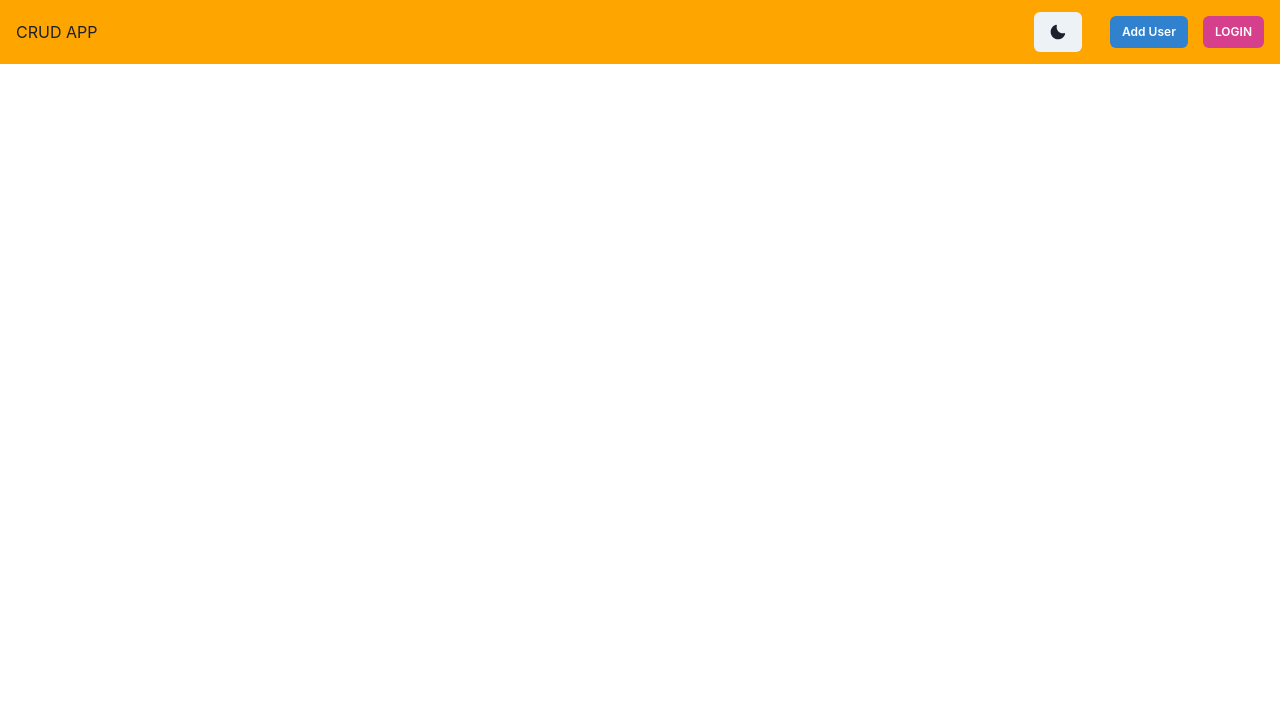
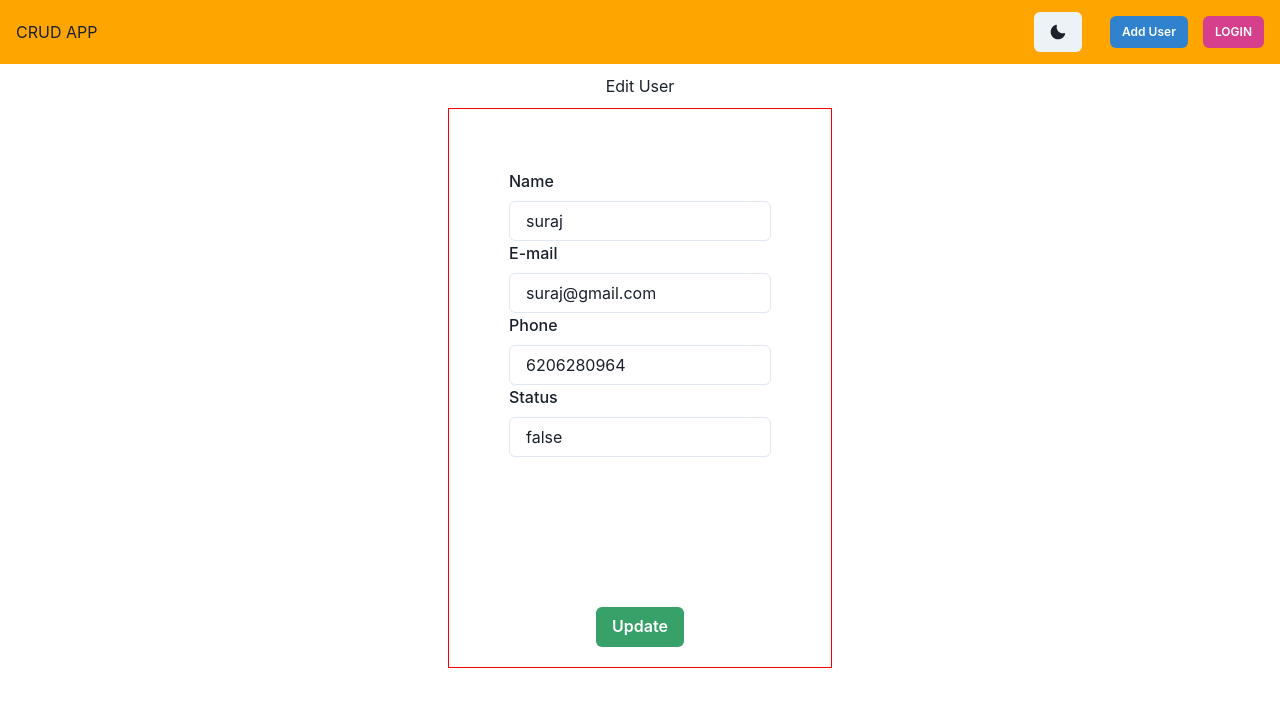
Before and after one commit to BitPassion/Invoice-App, a React (Create React App) app: page /editpage/1 in a window 1280 px wide. Shown: the top 706 px of the page. Built offline with nearby package versions, Linux system fonts and the light colour scheme; data requests are answered from the project's data file.

Commit message:
update user completed

```diff
--- a/db.json
+++ b/db.json
@@ -1,11 +1,11 @@
 {
   "users": [
     {
-      "id": 1,
-      "name": "json-server",
-      "email": "typicode@gmail.com",
-      "phone": "6745645",
-      "status": false
+      "name": "suraj",
+      "email": "suraj@gmail.com",
+      "phone": "6206280964",
+      "status": "false",
+      "id": 1
     }
   ]
 }
--- a/src/components/Card.jsx
+++ b/src/components/Card.jsx
@@ -1,19 +1,45 @@
-import React from 'react'
-import {Routes, Route} from 'react-router-dom'
-import Homepage from './Homepage'
-import Login from './Login';
-import Editpage from './Editpage';
-import Add from './Add';
+import { Badge, Button, ButtonGroup, Tbody, Td, Tr } from "@chakra-ui/react";
+import React from "react";
+import { useDispatch } from "react-redux";
+import { delUser, loadUser } from "../redux/action";
+import { Link } from 'react-router-dom';
 
-const MainRoutes = () => {
+const Card = ({ id, name, email, phone, status }) => {
+  const dispatch = useDispatch();
+
+  const handleDel = (id) => {
+    dispatch(delUser(id)).then(() => {
+        dispatch(loadUser())
+    })
+  };
+
+
+
   return (
-    <Routes>
-        <Route path='/' element={<Homepage />} />
-        <Route path='/login' element={<Login />} />
-        <Route path='/editpage/:id' element={<Editpage />} />
-        <Route path='/add' element={<Add />} />
-    </Routes>
-  )
-}
+    <Tbody>
+      <Tr>
+        <Td>{id}</Td>
+        <Td>{name}</Td>
+        <Td>{email}</Td>
+        <Td>{phone}</Td>
+        <Td>
+          {status==='true' ? (
+            <Badge colorScheme={"green"}>Active</Badge>
+          ) : (
+            <Badge colorScheme={"red"}>Not Active</Badge>
+          )}
+        </Td>
+        <Td>
+          <ButtonGroup variant="outline" spacing="6">
+            <Link to={`/editpage/${id}`}><Button colorScheme="green">Edit</Button></Link>
+            <Button colorScheme="red" onClick={() => handleDel(id)}>
+              Delete
+            </Button>
+          </ButtonGroup>
+        </Td>
+      </Tr>
+    </Tbody>
+  );
+};
 
-export default MainRoutes
+export default Card;
--- a/src/components/Navbar.jsx
+++ b/src/components/Navbar.jsx
@@ -8,7 +8,7 @@ import {
   useColorMode,
 } from "@chakra-ui/react";
 import { MoonIcon, SunIcon } from "@chakra-ui/icons";
-import { useNavigate } from "react-router-dom";
+import { Link, useNavigate } from "react-router-dom";
 
 export default function Navbar() {
   const { colorMode, toggleColorMode } = useColorMode();
@@ -22,7 +22,7 @@ export default function Navbar() {
     <>
       <Box bg={useColorModeValue("orange", "gray.900")} px={4}>
         <Flex h={16} alignItems={"center"} justifyContent={"space-between"}>
-          <Box>CRUD APP</Box>
+          <Link to='/'>CRUD APP</Link>
 
           <Flex alignItems={"center"}>
             <Stack direction={"row"} spacing={7}>
--- a/src/index.js
+++ b/src/index.js
@@ -7,6 +7,9 @@ import { BrowserRouter } from "react-router-dom";
 import { Provider } from "react-redux";
 import { store } from "./redux/store";
 import { ChakraProvider } from "@chakra-ui/react";
+import axios from "axios"
+
+axios.defaults.baseURL = "http://localhost:8080"
 
 const root = ReactDOM.createRoot(document.getElementById("root"));
 root.render(
--- a/src/pages/Addpage.jsx
+++ b/src/pages/Addpage.jsx
@@ -1,7 +1,63 @@
+import { Box, Button, Flex, FormLabel, Input, Text } from "@chakra-ui/react";
 import React from "react";
+import { useState } from "react";
+import { useDispatch } from 'react-redux';
+import { addUser } from "../redux/action";
+import {  useNavigate } from 'react-router-dom';
 
 const Addpage = () => {
-  return <div>Addpage</div>;
+  const [name, setName] = useState('');
+  const [email, setEmail] = useState('');
+  const [phone, setPhon] = useState('');
+  const dispatch = useDispatch();
+  const navigate = useNavigate()
+
+  const handleAdd = (id) => {
+    const payload = {
+      name,
+      email,
+      phone,
+      status:"false"
+    }
+
+    dispatch(addUser(payload))
+    navigate("/")
+
+  }
+
+  return (
+    <>
+    <Text marginTop={'10px'}>Add User</Text>
+    <Flex justifyContent="center">
+      <Box
+        border={"1px solid red"}
+        width="30%"
+        height={"60vh"}
+        padding="60px"
+        marginTop={"8vh"}
+      >
+        <Box  height="100%">
+          <FormLabel>Name</FormLabel>
+          <Input
+            type="text"
+            onChange={(e) => setName(e.target.value)}
+          />
+          <FormLabel>E-mail</FormLabel>
+          <Input
+            type="email"
+            onChange={(e) => setEmail(e.target.value)}
+          />
+          <FormLabel>Phone</FormLabel>
+          <Input
+            type="email"
+            onChange={(e) => setPhon(e.target.value)}
+          />
+        </Box>
+        <Button colorScheme={"green"}onClick={handleAdd}  >Add</Button>
+      </Box>
+    </Flex>
+    </>
+  );
 };
 
 export default Addpage;
--- a/src/pages/Editpage.jsx
+++ b/src/pages/Editpage.jsx
@@ -1,9 +1,90 @@
-import React from 'react'
+import { Box, Button, Flex, FormLabel, Input, Text } from "@chakra-ui/react";
+import React, { useEffect } from "react";
+import { useState } from "react";
+import { useDispatch, useSelector } from "react-redux";
+import { useNavigate, useParams } from "react-router-dom";
+import { editUser, getSingleUser } from "../redux/action";
 
 const Editpage = () => {
+  const [name, setName] = useState("");
+  const [email, setEmail] = useState("");
+  const [phone, setPhon] = useState("");
+  const [status, setStatus] = useState("false");
+  const dispatch = useDispatch();
+  const navigate = useNavigate();
+  const { id } = useParams();
+  const users = useSelector((state) => state.users);
+
+  const handleUpdate = () => {
+    const payload = {
+      name,
+      email,
+      phone,
+      status,
+    };
+
+    console.log("payload is ", payload);
+    dispatch(editUser(id, payload));
+    navigate("/");
+  };
+
+  useEffect(() => {
+    dispatch(getSingleUser(id));
+  }, [dispatch, id]);
+
+  useEffect(() => {
+    if (users) {
+      setName(users.name);
+      setEmail(users.email);
+      setPhon(users.phone);
+      setStatus(users.status);
+    }
+  }, [users]);
+
   return (
-    <div>Editpage</div>
-  )
-}
+    <>
+      <Text marginTop={"10px"}>Edit User</Text>
+      <Flex justifyContent="center">
+        <Box
+          border={"1px solid red"}
+          width="30%"
+          height={"70vh"}
+          padding="60px"
+          marginTop={"10px"}
+        >
+          <Box height="100%">
+            <FormLabel>Name</FormLabel>
+            <Input
+              type="text"
+              value={name || ""}
+              onChange={(e) => setName(e.target.value)}
+            />
+            <FormLabel>E-mail</FormLabel>
+            <Input
+              type="email"
+              value={email || ""}
+              onChange={(e) => setEmail(e.target.value)}
+            />
+            <FormLabel>Phone</FormLabel>
+            <Input
+              type="number"
+              value={phone || ""}
+              onChange={(e) => setPhon(e.target.value)}
+            />
+            <FormLabel>Status</FormLabel>
+            <Input
+              type="text"
+              value={status || ""}
+              onChange={(e) => setStatus(e.target.value)}
+            />
+          </Box>
+          <Button colorScheme={"green"} onClick={handleUpdate}>
+            Update
+          </Button>
+        </Box>
+      </Flex>
+    </>
+  );
+};
 
-export default Editpage
+export default Editpage;
--- a/src/pages/Homepage.jsx
+++ b/src/pages/Homepage.jsx
@@ -4,6 +4,7 @@ import { Table, Thead, Tr, Th, TableContainer } from "@chakra-ui/react";
 import { useDispatch, useSelector } from "react-redux";
 import { useEffect } from "react";
 import { loadUser } from "../redux/action";
+import Card from "../components/Card";
 
 const Homepage = () => {
   const users = useSelector((state) => state.users);
@@ -14,9 +15,7 @@ const Homepage = () => {
     dispatch(loadUser());
   }, [dispatch]);
 
-
   console.log(users);
-
 
   return (
     <div>
@@ -32,6 +31,9 @@ const Homepage = () => {
               <Th>Action</Th>
             </Tr>
           </Thead>
+          {users?.length > 0  && users.map((e) => {
+            return <Card key={e.id} {...e} />;
+          })}
         </Table>
       </TableContainer>
     </div>
--- a/src/pages/MainRoutes.jsx
+++ b/src/pages/MainRoutes.jsx
@@ -2,12 +2,14 @@ import React from 'react'
 import {Routes, Route} from 'react-router-dom'
 import Homepage from './Homepage'
 import Addpage from './Addpage';
+import Editpage from './Editpage';
 
 const MainRoutes = () => {
   return (
     <Routes>
         <Route path='/' element={<Homepage />} />
         <Route path='/add' element={<Addpage />} />
+        <Route path='/editpage/:id' element={<Editpage />} />
     </Routes>
   )
 }
--- a/src/redux/actionTypes.js
+++ b/src/redux/actionTypes.js
@@ -1,2 +1,14 @@
 export const GET_USERS_SUCCESS = "GET_USERS_SUCCESS";
 export const GET_USERS_FAILURE = "GET_USERS_FAILURE";
+
+export const DELETE_USERS_SUCCESS = "DELETE_USERS_SUCCESS";
+export const DELETE_USERS_FAILURE = "DELETE_USERS_FAILURE";
+
+export const ADD_USERS_SUCCESS = "ADD_USERS_SUCCESS";
+export const ADD_USERS_FAILURE = "ADD_USERS_FAILURE";
+
+export const EDIT_USERS_SUCCESS = "EDIT_USERS_SUCCESS";
+export const EDIT_USERS_FAILURE = "EDIT_USERS_FAILURE";
+
+export const SINGLE_USERS_SUCCESS = "SINGLE_USERS_SUCCESS";
+export const SINGLE_USERS_FAILURE = "SINGLE_USERS_FAILURE";
--- a/src/redux/reducer.js
+++ b/src/redux/reducer.js
@@ -3,7 +3,7 @@ import * as types from "./actionTypes";
 const initialState = {
   users: [],
   isLoading: false,
-  isError:false
+  isError: false,
 };
 
 const reducer = (state = initialState, action) => {
@@ -17,12 +17,38 @@ const reducer = (state = initialState, action) => {
         isLoading: false,
       };
 
-      case types.GET_USERS_FAILURE:
+    case types.GET_USERS_FAILURE:
+      return {
+        ...state,
+        isLoading: false,
+        isError: true,
+      };
+    case types.DELETE_USERS_SUCCESS:
+      return {
+        ...state,
+        isLoading: false,
+        isError: false,
+      };
+    case types.DELETE_USERS_FAILURE:
+      return {
+        ...state,
+        users:payload,
+        isLoading: false,
+        isError: true,
+      };
+
+    case types.ADD_USERS_SUCCESS:
+      return {
+        ...state,
+      };
+
+      case types.SINGLE_USERS_SUCCESS:
         return {
-            ...state,
-            isLoading:false,
-            isError:true,
+          ...state,
+          users:payload
         }
+
+        case types.EDIT_USERS_SUCCESS:
     default:
       return state;
   }
--- a/src/redux/store.js
+++ b/src/redux/store.js
@@ -1,7 +1,7 @@
 import { applyMiddleware, legacy_createStore } from "redux";
-import { reducer } from "./reducer";
-import thunk from "redux-thunk"
+import { reducer as AppReducer } from "./reducer";
+import thunk from "redux-thunk";
 
-
- const store = legacy_createStore(reducer, applyMiddleware(thunk));
-export {store}
+//const rootReducer = combineReducers({ AppReducer, AuthReducer });
+const store = legacy_createStore(AppReducer, applyMiddleware(thunk));
+export { store };
```
Also changed, not shown: src/redux/action.js (+56 -8 lines).
